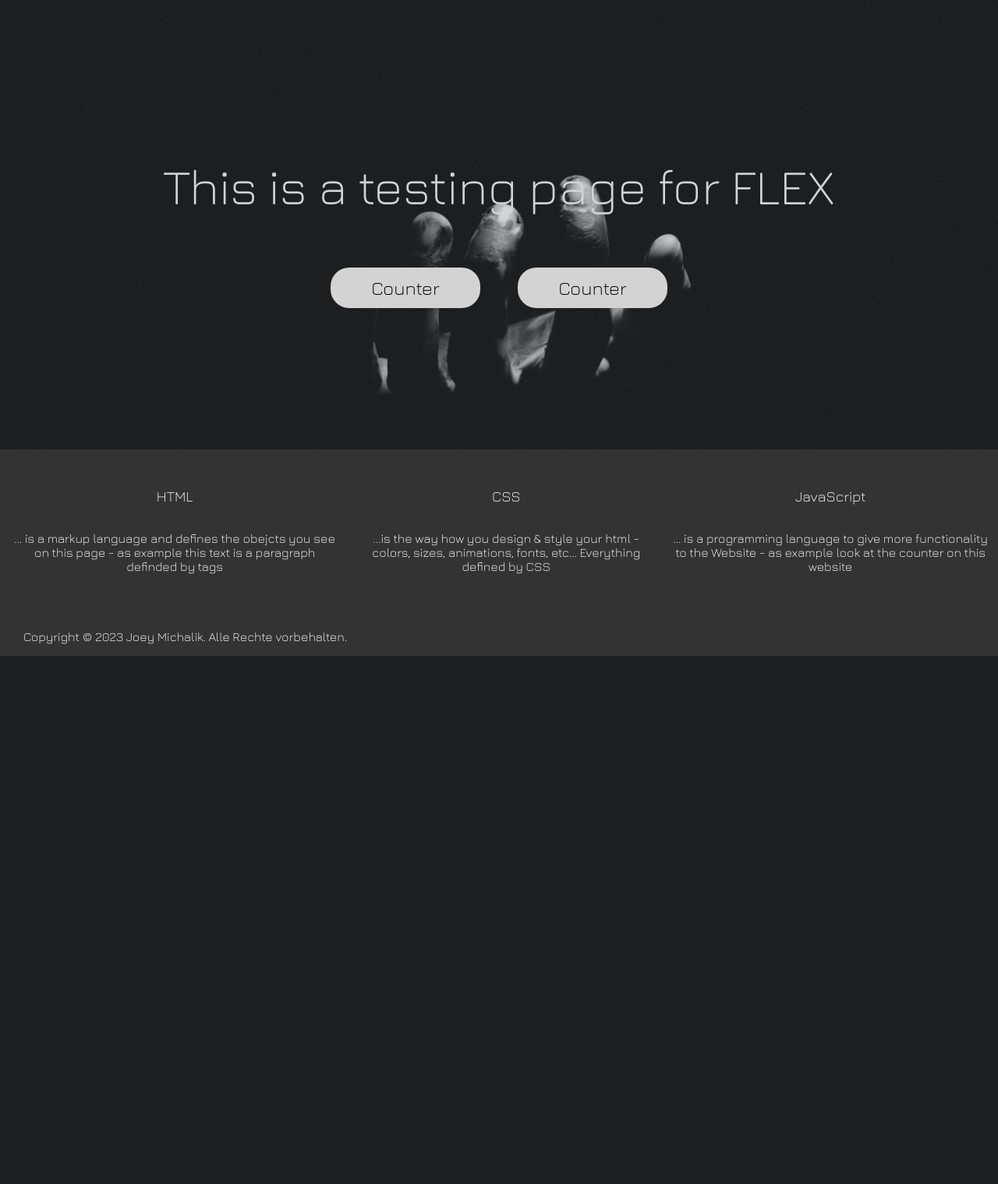
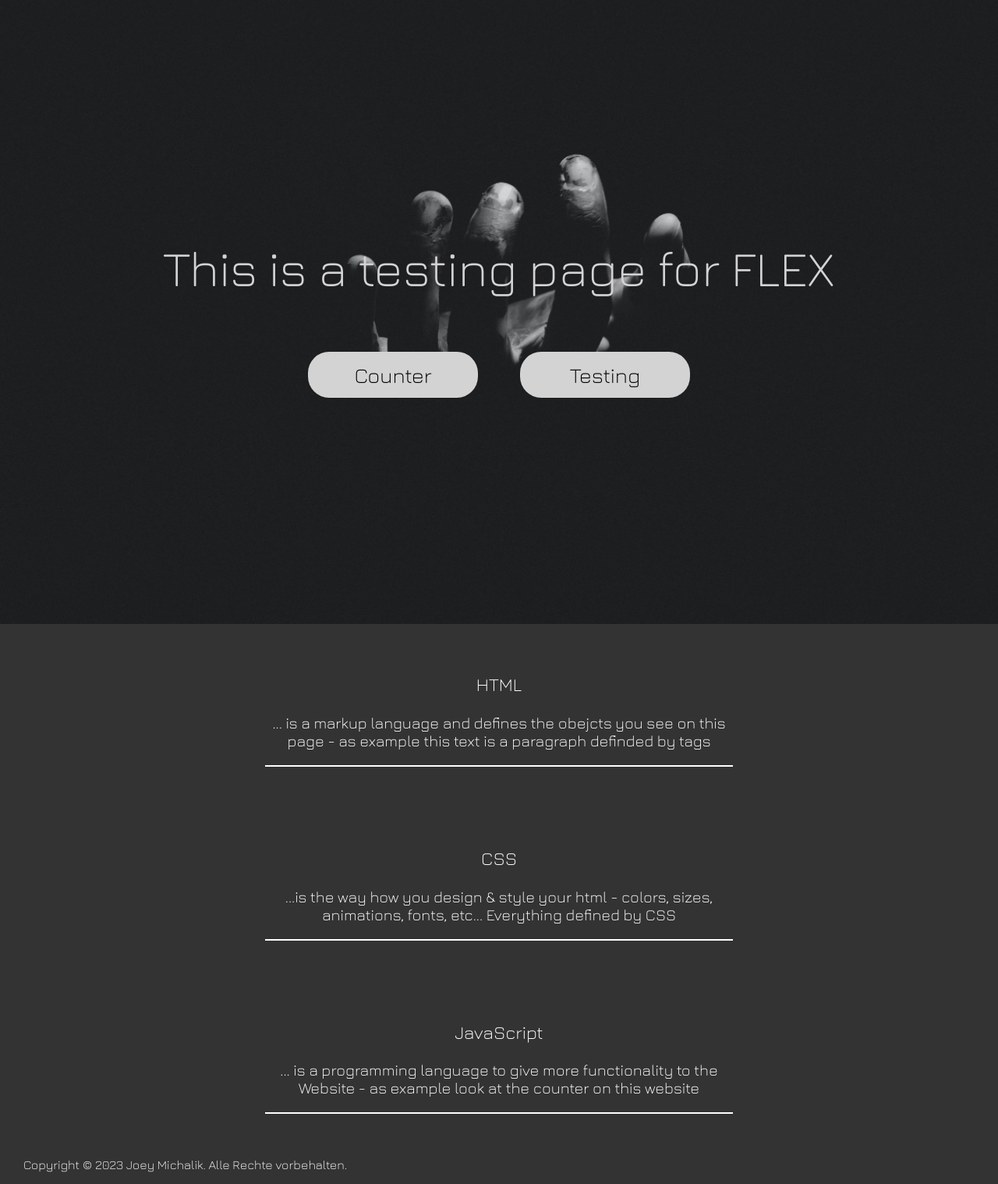
Before and after one commit to joeymichalik/icedt.de, a PHP site: page / in a window 1280 px wide. Shown: the part 60-1578 px from the top of the page at 78% size. Before the commit the page ends 901 px from the top, so only its background shows below. Run offline with PHP 8.4, Linux system fonts and the light colour scheme.

Commit message:
Index New Wrap for Boxes

```diff
--- a/index.html
+++ b/index.html
@@ -27,6 +27,7 @@
         </ul>
     </nav>
 
+    <!-- START OF CONTENT -->
 
     <div class="banner">
 
@@ -35,7 +36,7 @@
 
             <div class="buttons">
                 <form action="counter.html"><button class="headerbutton">Counter</button></form>
-                <form action="testing.html"><button class="headerbutton">Counter</button></form>
+                <form action="testing.html"><button class="headerbutton">Testing</button></form>
             </div>
 
         </div>
@@ -49,6 +50,7 @@
             <h3>HTML</h3>
             <p>... is a markup language and defines the obejcts you see on this page
                  - as example this text is a paragraph definded by tags</p>
+            <div class="h-line"></div>
         </div>
 
         <div class="box">
@@ -56,21 +58,20 @@
             <p>...is the way how you design & style your html
                  - colors, sizes, animations, fonts, etc...
                  Everything defined by CSS</p>
+            <div class="h-line"></div>
         </div>
 
         <div class="box">
             <h3>JavaScript</h3>
             <p>... is a programming language to give more functionality to the Website
                  - as example look at the counter on this website</p>
+            <div class="h-line"></div>
         </div>
 
     </div>
 
 
-    <div class="wide-image">
-
-    </div>
-
+<!-- Footer -->
 
     <div class="footer">
         <p>Copyright &copy 2023 Joey Michalik. Alle Rechte vorbehalten.</p>
--- a/styles/stylesheet.css
+++ b/styles/stylesheet.css
@@ -42,10 +42,11 @@ body {
 
     /* --- Banner --- */
     .banner {
-        height: 45vw;
+        height: 50em;
+        min-height: fit-content;
         width: 100%;
 
-        background: url("pictures/HandyBackground_full.jpg") no-repeat top left/cover;
+        background: url("pictures/HandyBackground_full.jpg") no-repeat center/cover;
 
         display: flex;
         justify-content: center;
@@ -58,7 +59,7 @@ body {
     }
 
 
-    /* --- Container --- */
+    /* --- Banner Container --- */
     .banner .container {
         color: rgb(255, 255, 255);
     }
@@ -72,11 +73,12 @@ body {
     .banner .buttons {
         display: flex;
         justify-content: center;
+        flex-wrap: wrap;
     }
 
     .banner .buttons button {
         background-color: lightgray;
-        font-size: 1.5em;
+        font-size: 1.7em;
 
         width: 8em;
 
@@ -96,20 +98,28 @@ body {
 
     /* Two Box Container */
     .two-box-container {
+        color: white;
+        background-color: #333333;
+
+        text-align: center;
+
         display: flex;
         justify-content: space-evenly;
+        justify-items: center;
+        flex-shrink: 100;
+        flex-wrap: wrap;
     }
 
     .box {
-        display: flex;
-        flex-direction: column;
-        justify-content: start ;
-        padding: 30px 10px 40px ;
+        font-size: 20px;
+        margin: 2em;
+        max-width: 600px;
+    }
 
-        color: white;
-        text-align: center;
-        background-color: #333333;
-
+    .h-line{
+        background-color: white;
+        height: 2px;
+        width: 100%;
     }
 
 
```
Also changed, not shown: styles/stylesheet-test.css (added, +24 -0 lines), testing.html (+12 -1 lines).
